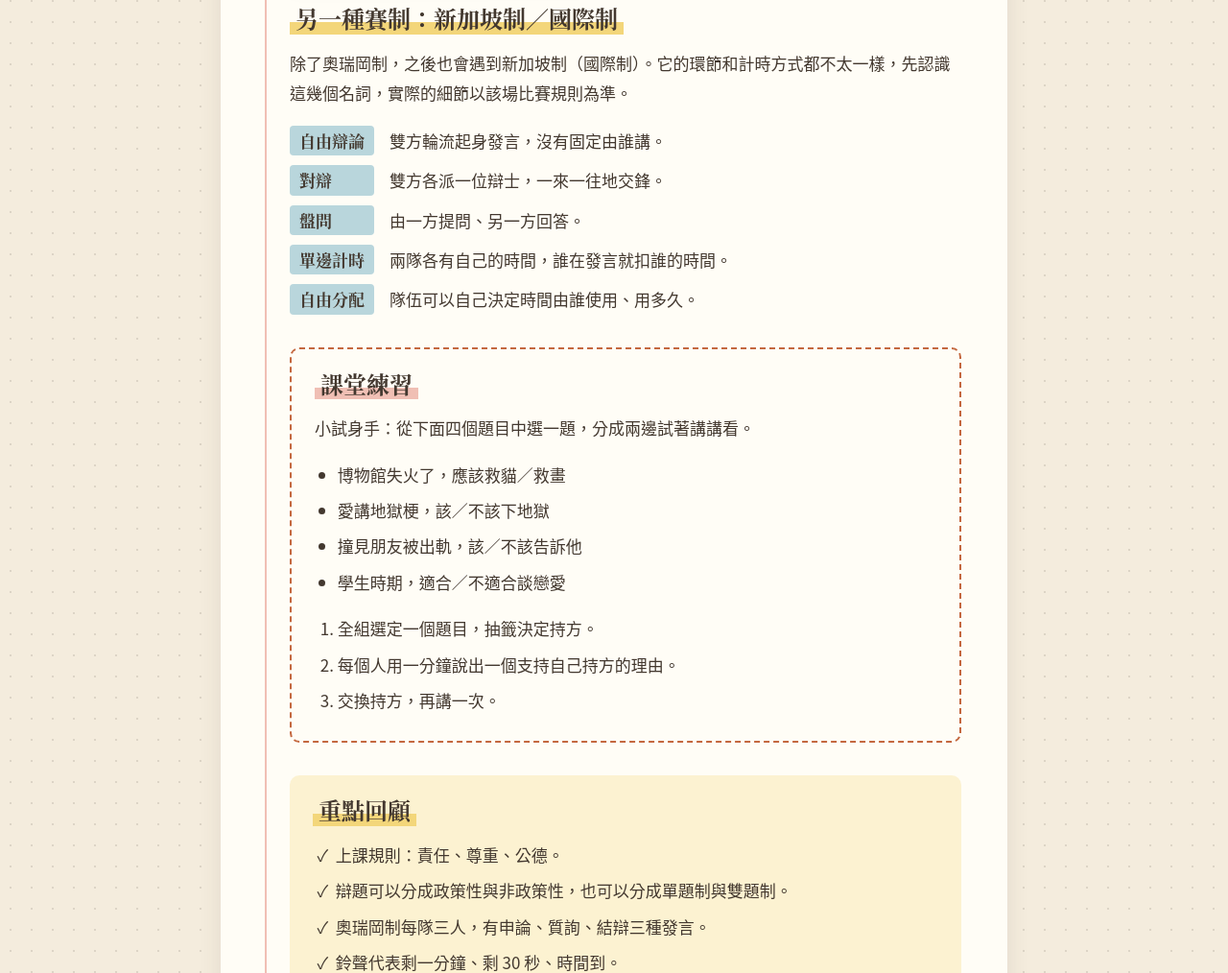
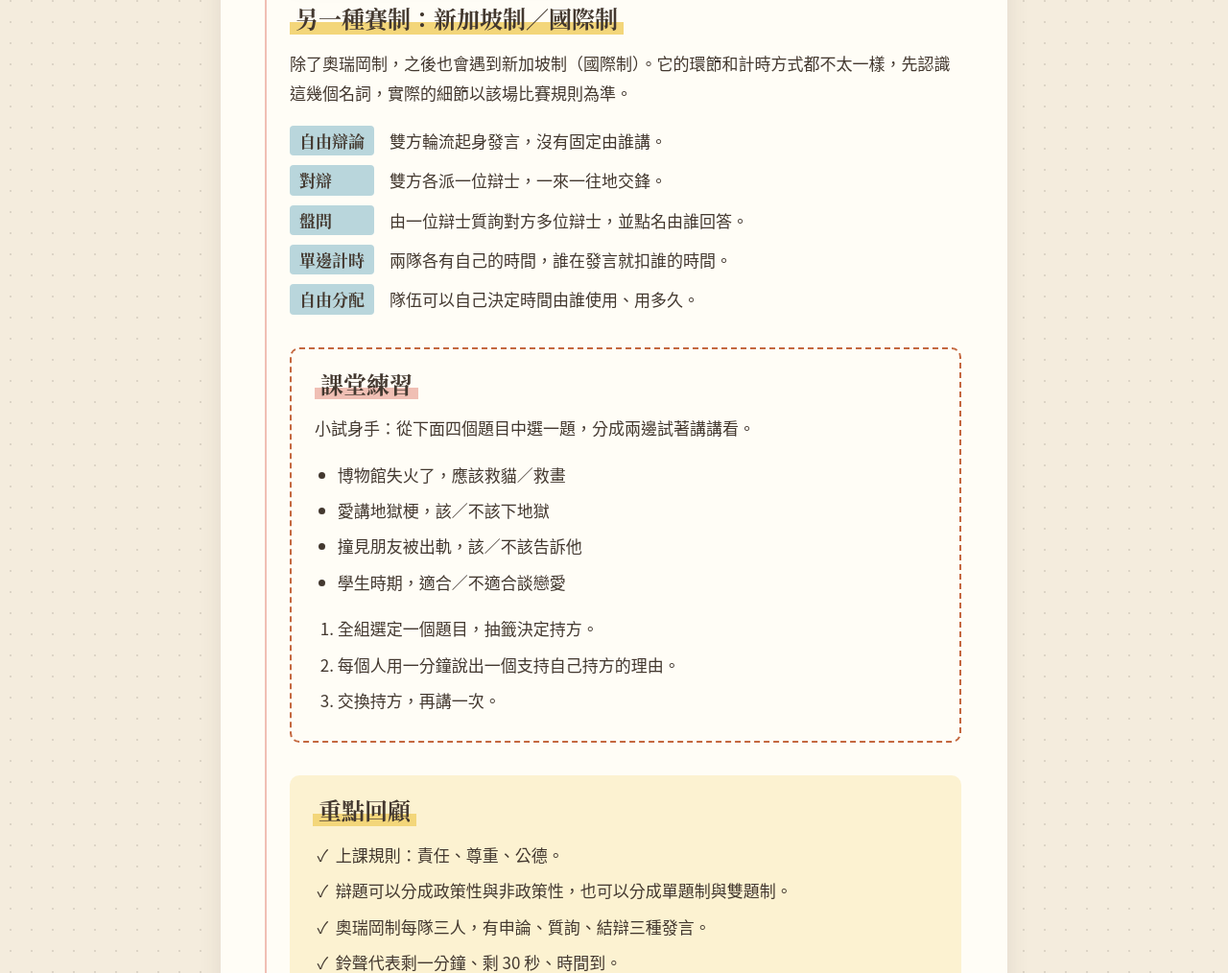
Before and after one commit to chungen0927-gif/debate-notes, a plain HTML site: page lessons/01-debater-basics.html in a window 1280 px wide. Shown: the part 2188-3202 px from the top of the page at 96% size. Drawn offline with Linux system fonts and the light colour scheme; a web font is replaced by a local one.

Commit message:
簡化 AGENTS.md，修正盤問的說明

```diff
--- a/assets/lessons.js
+++ b/assets/lessons.js
@@ -1,4 +1,4 @@
-// 講義清單 — 全站唯一的資料來源（格式見 AGENTS.md 第 5 節）
+// 講義清單 — 全站唯一的資料來源（格式見 AGENTS.md）
 // 新增講義時，只需要在 LESSONS 最後加一筆。
 
 window.SITE = {
--- a/assets/style.css
+++ b/assets/style.css
@@ -1,4 +1,4 @@
-/* 辯論社課手帳 — 全站唯一樣式表（規則見 AGENTS.md 第 9 節） */
+/* 辯論社課手帳 — 全站唯一樣式表（規則見 AGENTS.md） */
 @import url("https://fonts.googleapis.com/css2?family=LXGW+WenKai+TC:wght@400;700&display=swap");
 
 /* ---------- 變數：顏色與字體只能在這裡定義 ---------- */
@@ -179,7 +179,7 @@ code { font-family: ui-monospace, Consolas, monospace; font-size: 0.92em; backgr
 .recap { background: rgba(243, 214, 122, 0.3); border-radius: 10px; padding: 20px 24px 10px; }
 .recap ul { list-style: "✓  "; }
 
-/* ---------- 元件（新增元件請同步更新 AGENTS.md 第 7 節） ---------- */
+/* ---------- 元件（新增元件請同步更新 AGENTS.md） ---------- */
 .sticky, .example, .warn { position: relative; margin: 26px 0 20px; }
 .sticky::before, .example::before, .warn::before, .speech::before {
   font-family: var(--font-hand);
--- a/lessons/01-debater-basics.html
+++ b/lessons/01-debater-basics.html
@@ -85,7 +85,7 @@
         <dl class="terms">
           <dt>自由辯論</dt><dd>雙方輪流起身發言，沒有固定由誰講。</dd>
           <dt>對辯</dt><dd>雙方各派一位辯士，一來一往地交鋒。</dd>
-          <dt>盤問</dt><dd>由一方提問、另一方回答。</dd>
+          <dt>盤問</dt><dd>由一位辯士質詢對方多位辯士，並點名由誰回答。</dd>
           <dt>單邊計時</dt><dd>兩隊各有自己的時間，誰在發言就扣誰的時間。</dd>
           <dt>自由分配</dt><dd>隊伍可以自己決定時間由誰使用、用多久。</dd>
         </dl>
```
Also changed, not shown: templates/lesson.html (+2 -2 lines), 3 other files.
